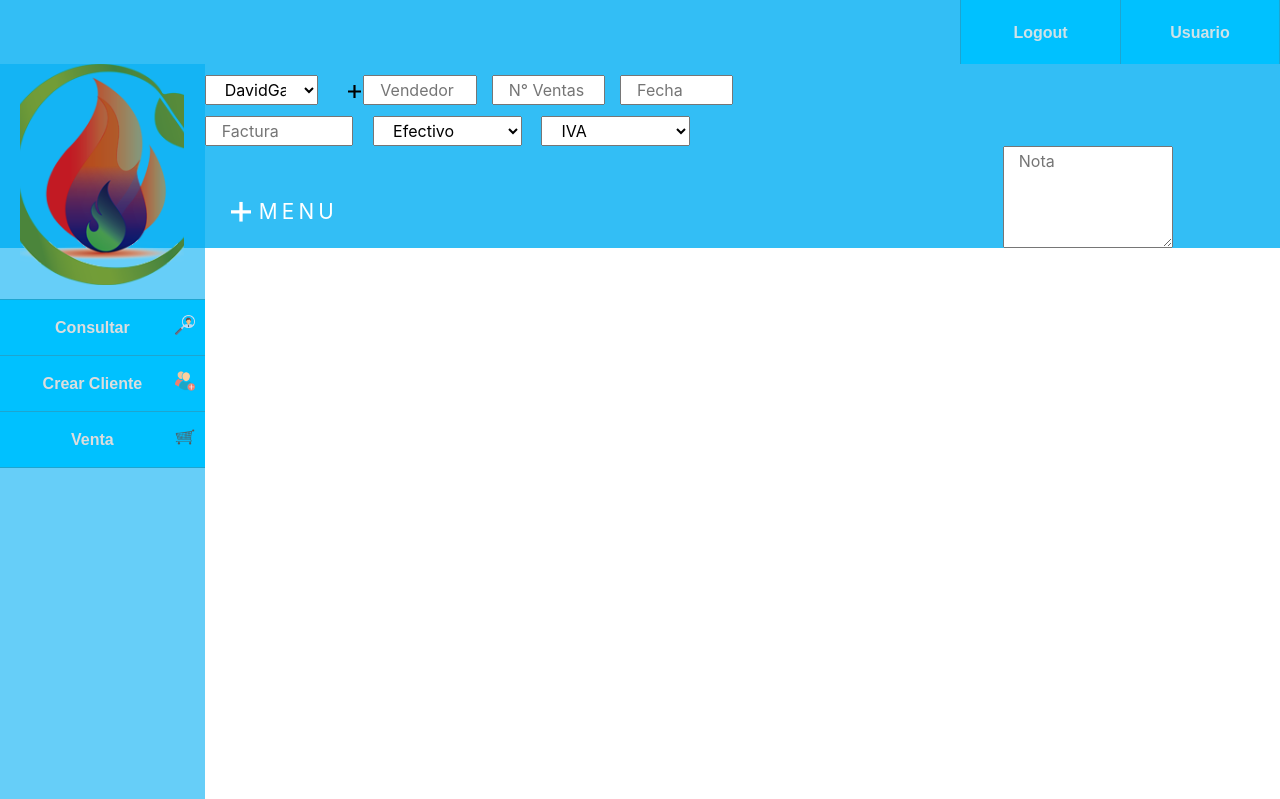
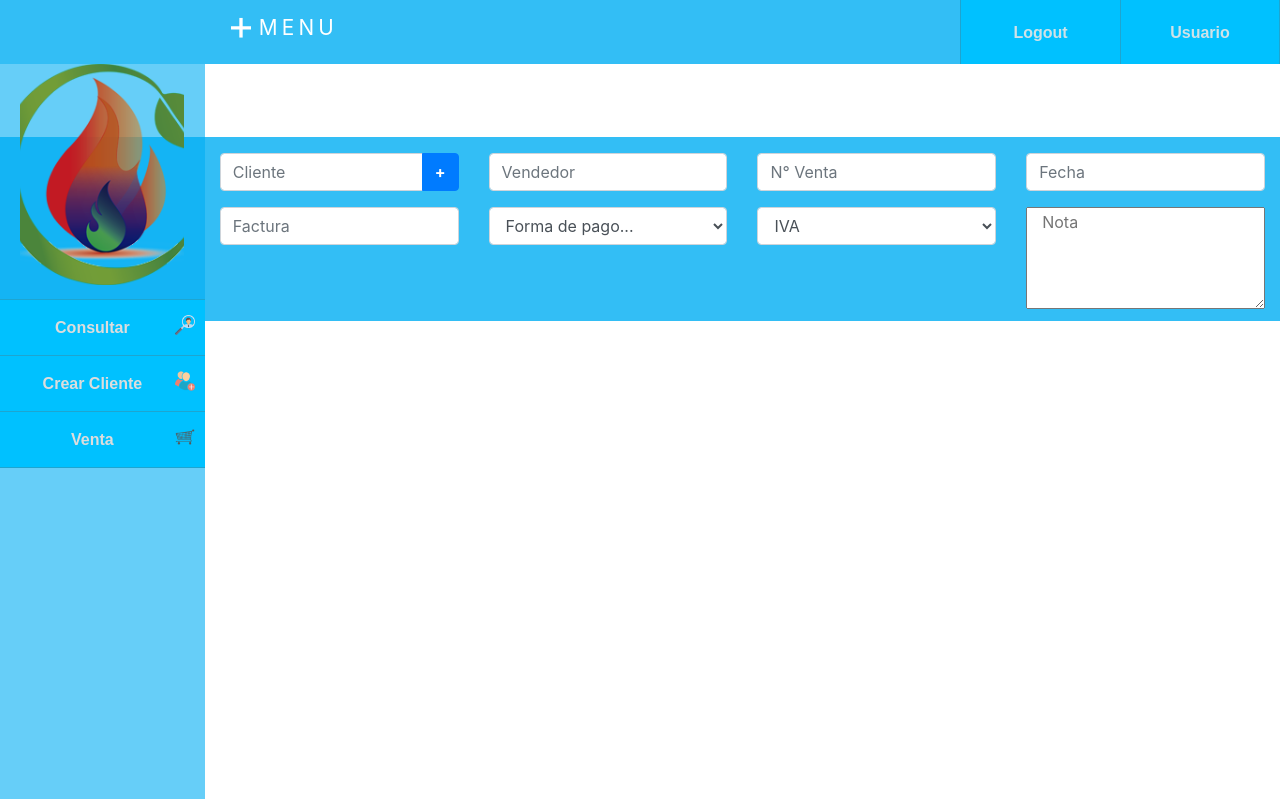
Before and after one commit to davidneitor185/ProyectoDS, a Django app: page /ATodoGasApp/ventas in a window 1280 px wide. Shown: the top 799 px of the page. Run offline with Django 3.2, Linux system fonts and the light colour scheme; some libraries are stand-ins or nearby versions.

Commit message:
organizacion de ventas

```diff
--- a/ATodoGasWeb/ATodoGasApp/static/ATodoGasApp/css/cs_Ventas.css
+++ b/ATodoGasWeb/ATodoGasApp/static/ATodoGasApp/css/cs_Ventas.css
@@ -6,6 +6,8 @@
     height: 25%;
 
     }
+/*
+
 
     .row{
 
--- a/ATodoGasWeb/ATodoGasApp/templates/ATodoGasApp/index.html
+++ b/ATodoGasWeb/ATodoGasApp/templates/ATodoGasApp/index.html
@@ -7,7 +7,9 @@
     <meta name="viewport" content="width=device-width, initial-scale=1.0">
     <title>Menu</title>
     <link rel="stylesheet" href="{% static 'ATodoGasApp/css/cs_Index.css' %}">
-    <link rel="stylesheet" href="https://stackpath.bootstrapcdn.com/bootstrap/4.5.3/css/bootstrap.min.css" integrity="sha384-TX8t27EcRE3e/ihU7zmQxVncDAy5uIKz4rEkgIXeMed4M0jlfIDPvg6uqKI2xXr2" crossorigin="anonymous">
+
+    <!-- Bootstrap CSS -->
+    <link rel="stylesheet" href="{% static 'ATodoGasApp/css/bootstrap.min.css' %}">
 
 </head>
 
@@ -40,10 +42,7 @@
 
                 </nav>
         </div>
-        <!--------- Contenido Cambiante --------->
-        {% block content %}
 
-        {% endblock %}
         <!--------- Boton Menu  ------------>
         <header class="page-header">
             <nav>
@@ -57,6 +56,10 @@
               </div>
             </nav>
           </header>
+          <!--------- Contenido Cambiante --------->
+        {% block content %}
+
+        {% endblock %}
 
 
 
@@ -71,6 +74,8 @@
         <small>David es Gay <span>❤</span> by <a href="http://DavidBienGay.com/" target="_blank">SuperGay</a>
         </small>
       </footer>
-
+  <!-- jQuery and Bootstrap Bundle (includes Popper) -->
+  <script src="https://code.jquery.com/jquery-3.5.1.slim.min.js" integrity="sha384-DfXdz2htPH0lsSSs5nCTpuj/zy4C+OGpamoFVy38MVBnE+IbbVYUew+OrCXaRkfj" crossorigin="anonymous"></script>
+  <script src="https://stackpath.bootstrapcdn.com/bootstrap/4.5.3/js/bootstrap.bundle.min.js" integrity="sha384-ho+j7jyWK8fNQe+A12Hb8AhRq26LrZ/JpcUGGOn+Y7RsweNrtN/tE3MoK7ZeZDyx" crossorigin="anonymous"></script>
 </body>
 </html>
--- a/ATodoGasWeb/ATodoGasApp/templates/ATodoGasApp/ventas.html
+++ b/ATodoGasWeb/ATodoGasApp/templates/ATodoGasApp/ventas.html
@@ -1,54 +1,55 @@
 {%extends "ATodoGasApp\index.html" %}
+{% load static %}
 
-{% load  static %}
 
 
 {% block content %}
-
 <link rel="stylesheet" href="{% static 'ATodoGasApp/css/cs_Ventas.css' %}">
 
 <section class = "seccionArriba">
-    <div class = "container">
-        <div class ="row">
+    <form>
+        <div class="row align-items-center">
+        <div class="col input-group mb-3 pt-3">
+                <input type="text" class="form-control" placeholder="Cliente" aria-label="Recipient's username" aria-describedby="button-addon2">
+                <div class="input-group-append">
+                  <button class="btn btn-primary" type="button" id="button-addon2"><b>+</b></button>
+                </div>
+          </div><div class="col">
+            <input type="text" class="form-control" placeholder="Vendedor">
+          </div>
 
-            <select id = "comboBoxCliente" class="col">
-                <option value="1">DavidGay</option>
-                <option value="2">DavidMuyGay</option>
-            </select>
-            <button id = "botonCliente" class="col">
-            <svg width="13" height="13" viewBox="0 0 24 24">
-                <path d="M24 10h-10v-10h-4v10h-10v4h10v10h4v-10h10z" />
-              </svg></button>
+          <div class="col">
+            <input type="text" class="form-control" placeholder="N° Venta">
+          </div>
 
-        <input type = "text" id = "campoVendedor" class="col" placeholder="Vendedor">
-        <input type = "text" id = "campo#Ventas" class="col" placeholder="N° Ventas">
-        <input type = "text" class = "col" placeholder="Fecha">
 
+          <div class="col">
+            <input type="text" class="form-control" placeholder="Fecha">
           </div>
-        <div class ="row2">
-        <input type = "text" id = "facturas" class = "col" placeholder="Factura">
-        <select id = "comboBoxFormaPago" class = "col">
+        </div>
+        <div class="row align-items-start">
+            <div class="col">
+                <input type="text" class="form-control" placeholder="Factura">
+            </div>
+            <div class="col">
+                <select id = "comboBoxFormaPago" class = "form-control" >
+                    <option selected>Forma de pago...</option>
                     <option value="1">Efectivo</option>
                     <option value="2">Tarjeta de Credito</option>
                 </select>
-        <select id = "comboBoxIva" class = "col">
+            </div>
+            <div class="col">
+                <select id = "comboBoxIva" class = "form-control">
                     <option value="1">IVA</option>
                     <option value="2">No IVA</option>
                 </select>
-
             </div>
-
-        <div id=texto>
+            <div class="col">
                 <textarea class = "col align-self-end" rows="4" cols="12" placeholder="Nota"></textarea>
             </div>
 
-
-
-
-
-
           </div>
-
+      </form>
     </section>
 
 {% endblock %}
```
Lines whose indentation alone changed are shown as unchanged.
